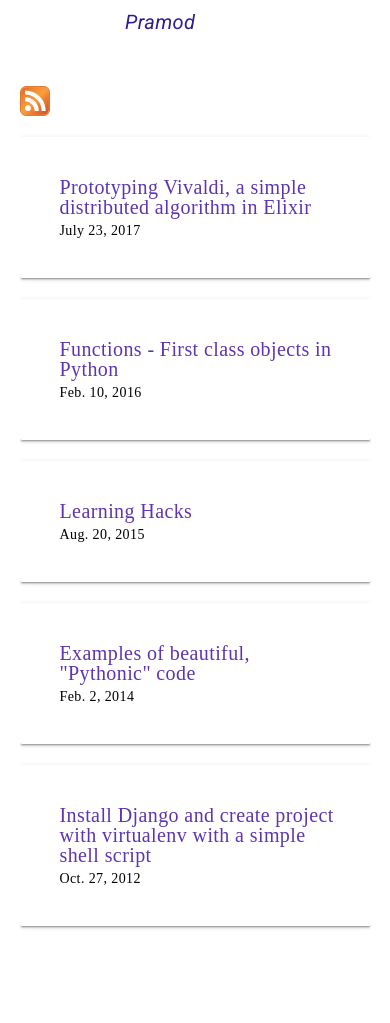
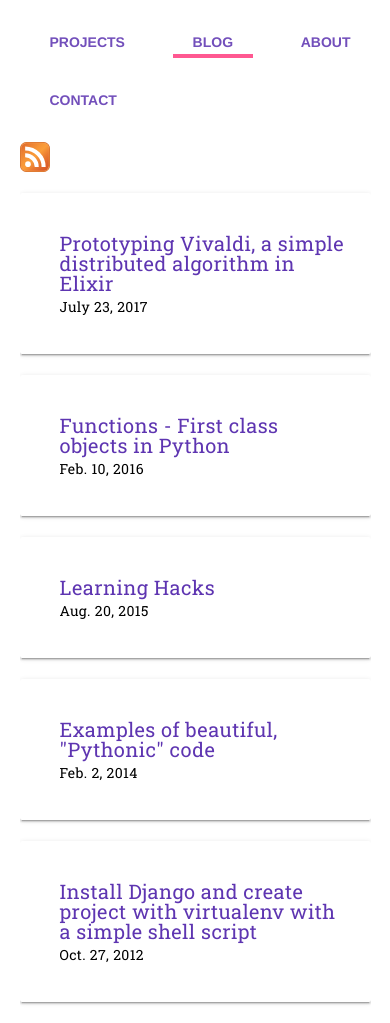
Before and after one commit to pixyj/pramod.io, a Django app: page /blog/ in a window 390 px wide. Before the commit the page ends 929 px from the top, so only its background shows below. Run offline with Django 3.2, Linux system fonts and the light colour scheme; data comes from the database, SQL or seed files in the repository; some libraries are stand-ins or nearby versions.

Commit message:
remove unnecessary hamburger menu

```diff
--- a/home/static/styles.css
+++ b/home/static/styles.css
@@ -1,21 +1,36 @@
 /* START OF MY STUFF */
 
 /******************************** GLOBAL STUFF ************************/
+
+.base-nav {
+  display: flex;
+  flex-wrap: wrap;
+  justify-content: space-between;
+}
+
+.base-nav a {
+  margin-top: 30px;
+  text-transform: uppercase;
+  color: #5E35B1;
+  font-weight: 600;
+  font-size: 14px;
+  padding-right: 20px;
+  padding-left: 20px;
+}
+
+.base-nav a:hover {
+  border-bottom: 4px solid #ff4081 !important;
+}
+
+.pixy-active-tab {
+  border-bottom: 4px solid #ff4081 !important;
+}
 
 .pixy-title {
   color: #311B92;
   text-decoration: none;
   font-weight: 500;
   font-style: italic;
-}
-
-
-.pixy-mobile-title {
-  color: white !important;
-}
-
-.pixy-active-tab {
-  border-bottom: 4px solid #ff4081 !important;
 }
 
 .pixy-content {
@@ -293,6 +308,7 @@ h5 {
 /************************** CONTACT AND ABOUT **********************************/
 
 #contact-content {
+  margin-top: 80px;
   margin-left: 20%;
   margin-right: 20%;
   min-height: 90vh;
--- a/home/templates/base.html
+++ b/home/templates/base.html
@@ -16,64 +16,32 @@
 
     <!-- Page styles -->
     <link rel="stylesheet" href="https://fonts.googleapis.com/css?family=Roboto:regular,bold,italic,thin,light,bolditalic,black,medium&amp;lang=en">
-    <link rel="stylesheet" href="https://fonts.googleapis.com/icon?family=Material+Icons">
+    <link href="https://fonts.googleapis.com/css?family=Roboto+Slab" rel="stylesheet">
     <link rel="stylesheet" href="//cdnjs.cloudflare.com/ajax/libs/highlight.js/9.12.0/styles/default.min.css">
     <link rel="stylesheet" href="/static/material.css">
     <link rel="stylesheet" href="/static/styles.css">
 
 
     <!-- HEAP ANALYTICS -->
-      <script type="text/javascript">
+<!--       <script type="text/javascript">
         window.heap=window.heap||[],heap.load=function(e,t){window.heap.appid=e,window.heap.config=t=t||{};var r=t.forceSSL||"https:"===document.location.protocol,a=document.createElement("script");a.type="text/javascript",a.async=!0,a.src=(r?"https:":"http:")+"//cdn.heapanalytics.com/js/heap-"+e+".js";var n=document.getElementsByTagName("script")[0];n.parentNode.insertBefore(a,n);for(var o=function(e){return function(){heap.push([e].concat(Array.prototype.slice.call(arguments,0)))}},p=["addEventProperties","addUserProperties","clearEventProperties","identify","removeEventProperty","setEventProperties","track","unsetEventProperty"],c=0;c<p.length;c++)heap[p[c]]=o(p[c])};
           heap.load("3667159292");
-    </script>
+    </script> -->
   </head>
   <body>
-    <div class="mdl-layout mdl-js-layout mdl-layout--fixed-header">
-      <div class="android-header mdl-layout__header mdl-layout__header--waterfall">
-        <div class="mdl-layout__header-row">
-          <span class="android-title mdl-layout-title">
-            <a href="/" class="pixy-title">Pramod</a>
-          </span>
-          <!-- Add spacer, to align navigation to the right in desktop -->
-          <div class="android-header-spacer mdl-layout-spacer"></div>
-          <!-- Navigation -->
-          <div class="android-navigation-container">
-            <nav class="android-navigation mdl-navigation">
-              <a class="mdl-navigation__link mdl-typography--text-uppercase pixy-projects" href="/">Projects</a>
-              <a class="mdl-navigation__link mdl-typography--text-uppercase pixy-blog" href="/blog/">Blog</a>
-              <a class="mdl-navigation__link mdl-typography--text-uppercase pixy-about" href="/about/">About</a>
-              <a class="mdl-navigation__link mdl-typography--text-uppercase pixy-contact" href="/contact/">Contact</a>
-            </nav>
-          </div>
-          <span class="android-mobile-title mdl-layout-title">
-            <a href="/" class="pixy-title">Pramod</a>
-          </span>
-        </div>
-      </div>
 
-      <div class="android-drawer mdl-layout__drawer">
-        <span class="mdl-layout-title">
-          <a href="/" class="pixy-title pixy-mobile-title">Pramod</a>
-        </span>
-        <nav class="mdl-navigation">
-          <a class="mdl-navigation__link" href="/">Projects</a>
-          <a class="mdl-navigation__link" href="/blog/">Blog</a>
-          <a class="mdl-navigation__link" href="/about/">About</a>
-          <a class="mdl-navigation__link" href="/contact/">Contact</a>
-          <div class="android-drawer-separator"></div>
-        </nav>
-      </div>
+  <div class="android-content mdl-layout__content pixy-content">
 
-      <div class="android-content mdl-layout__content pixy-content">
+    <div class="base-nav">
+      <a class="mdl-navigation__link pixy-projects" href="/">Projects</a>
+      <a class="mdl-navigation__link pixy-blog" href="/blog/">Blog</a>
+      <a class="mdl-navigation__link pixy-about" href="/about/">About</a>
+      <a class="mdl-navigation__link pixy-contact" href="/contact/">Contact</a>
+    </div>
 
-      {% block content %}
+    {% block content %}
 
-      {% endblock %}
-
-      </div>
-    </div>
-    <script src="https://code.getmdl.io/1.1.3/material.min.js"></script>
+    {% endblock %}
 
     <script type="text/javascript">
     {% block tab %}
@@ -84,7 +52,7 @@
     elements.forEach(function(el) {
       el.className += " " + "pixy-active-tab";
     });
-
     </script>
+  </div>
   </body>
 </html>
```
